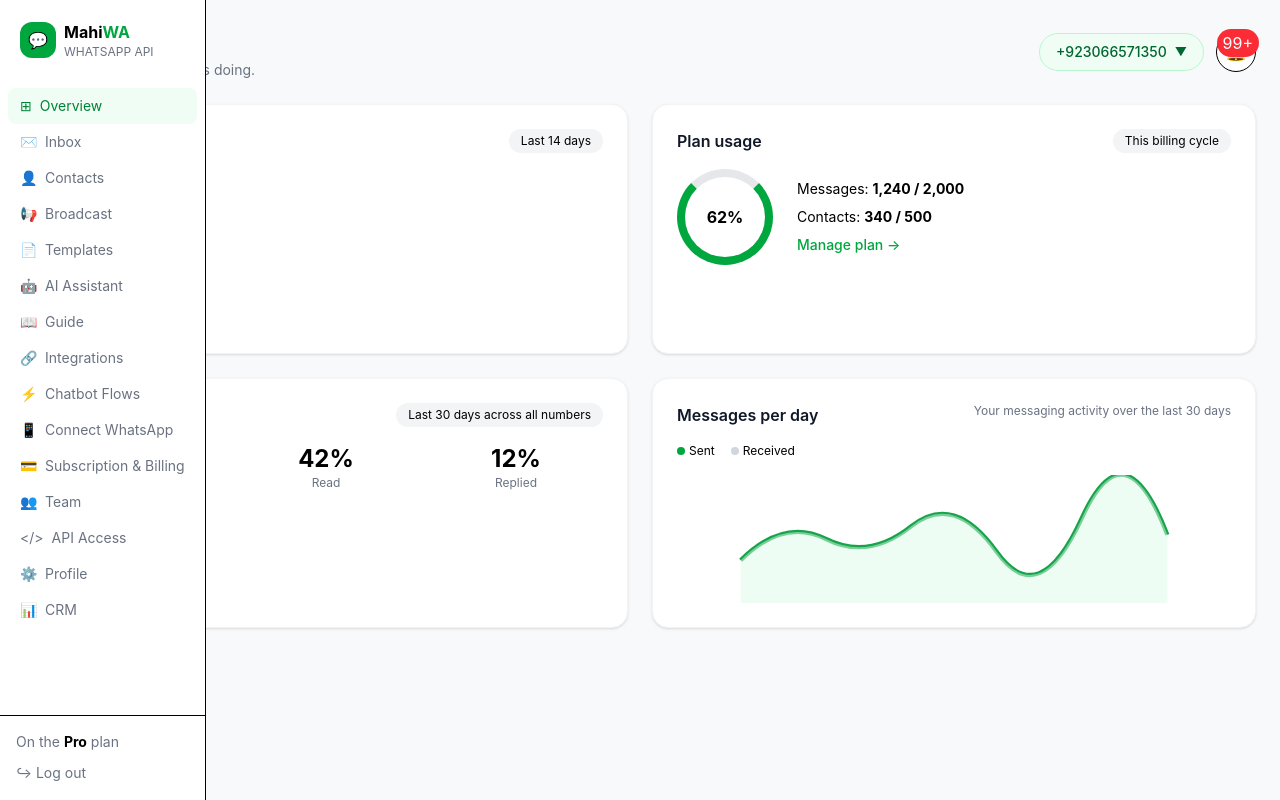
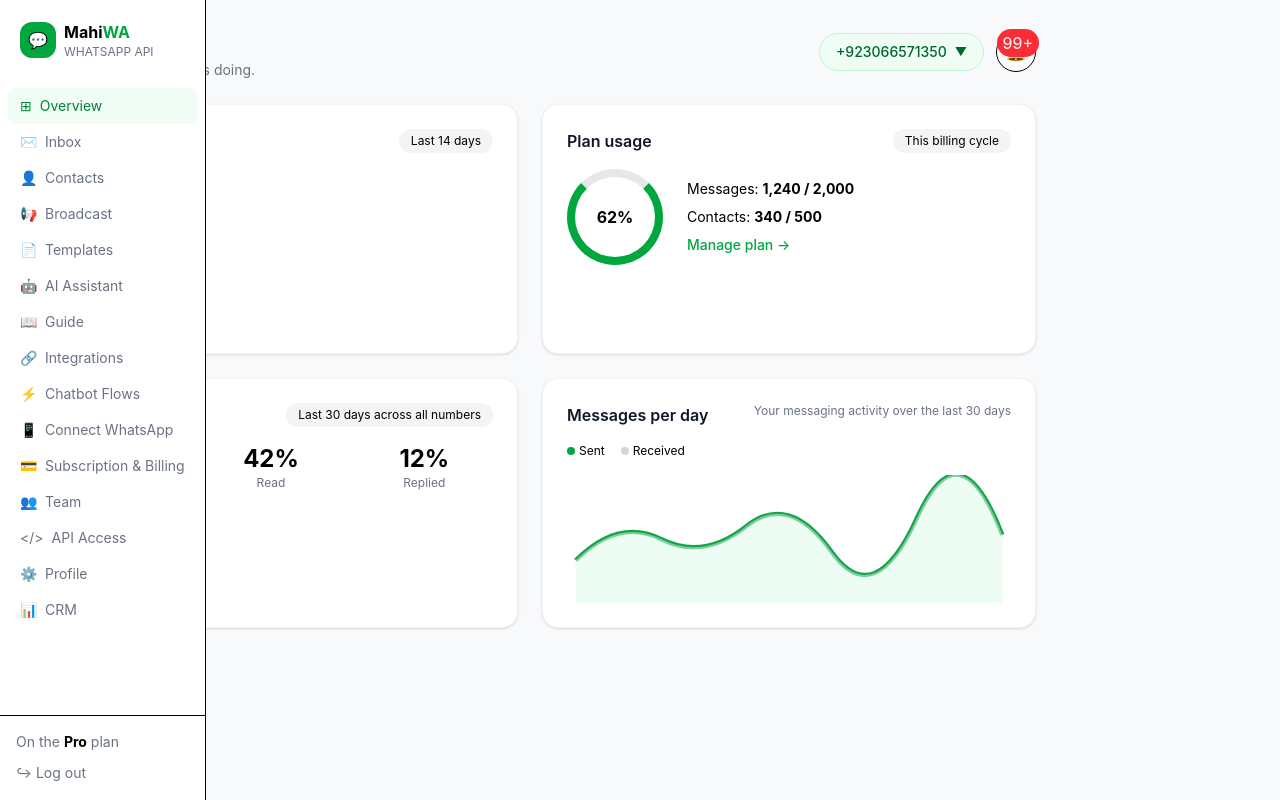
Before and after one commit to Mahii423/whatsapp-inbox, a Next.js app: page / in a window 1280 px wide. Built offline with nearby package versions, Linux system fonts and the light colour scheme.

Commit message:
fix chat start after 220px sidebar

```diff
--- a/app/components/MahiWALayout.tsx
+++ b/app/components/MahiWALayout.tsx
@@ -1,10 +1,11 @@
 "use client";
 import Sidebar from "./Sidebar";
+
 export default function MahiWALayout({ children }: { children: React.ReactNode }) {
   return (
-    <div>
+    <div className="min-h-screen bg-[#f8f9fb]">
       <Sidebar />
-      <main className="md:ml-">
+      <main className="md:ml- w-full md:w-[calc(100%-220px)] min-h-screen">
         {children}
       </main>
     </div>
```
